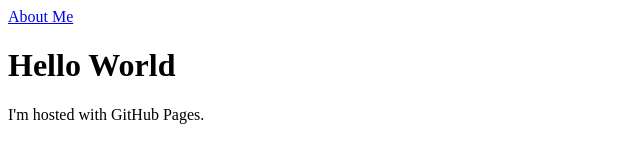
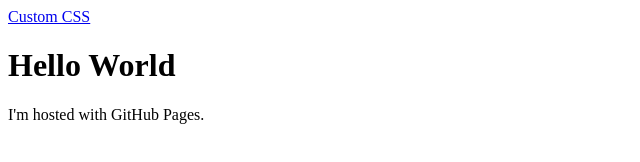
Before and after one commit to ScooterAround/scooteraround.github.io, a plain HTML site: page index.html in a window 1280 px wide. Shown: the full height of the page, 0-640 px from the left. Drawn offline with Linux system fonts and the light colour scheme.

Commit message:
Update index.html

```diff
--- a/index.html
+++ b/index.html
@@ -1,7 +1,7 @@
 <!DOCTYPE html>
 <html>
 <body>
-    <a href="https://<user.name>.github.io/<repo.name>/about.html" title="About Me">About Me</a>
+    <a href="https://scooteraround.github.io/CSS/custom.css" title="Custom CSS">Custom CSS</a>
 <h1>Hello World</h1>
 <p>I'm hosted with GitHub Pages.</p>
 </body>
```
